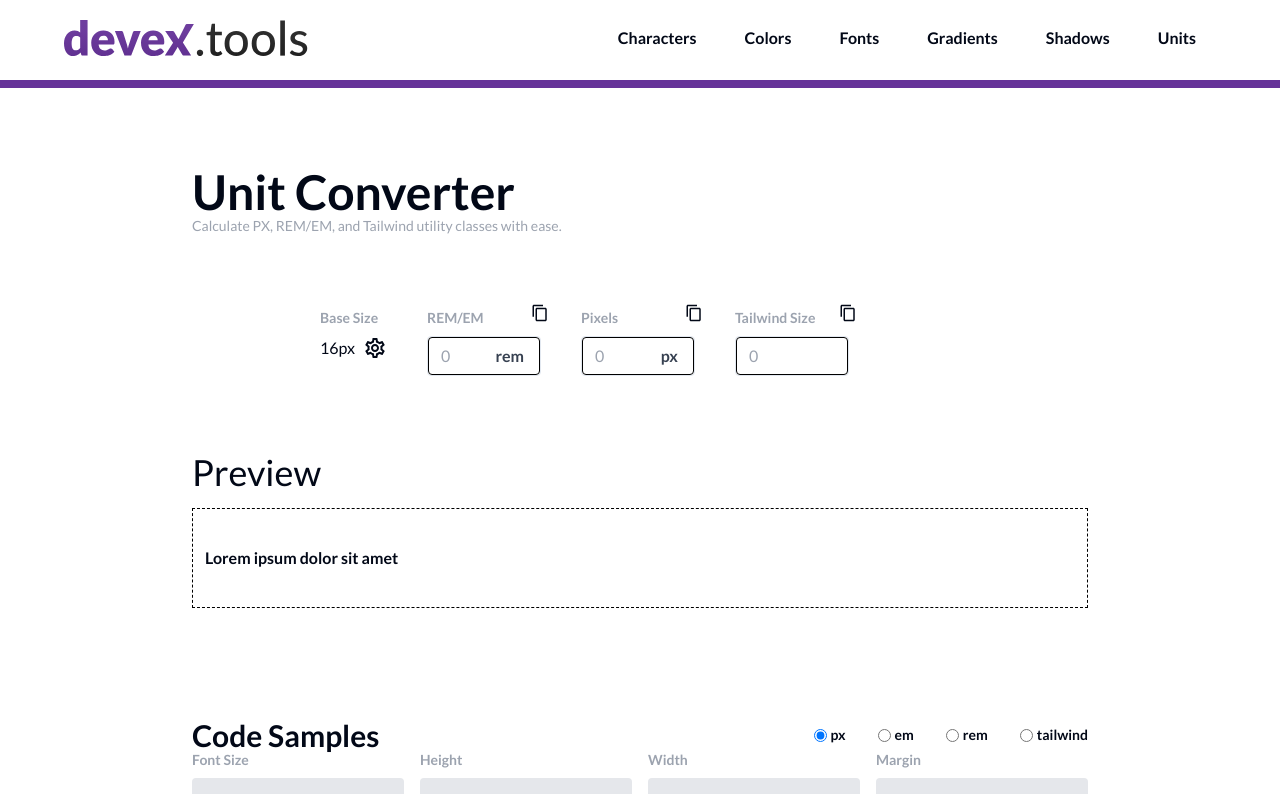
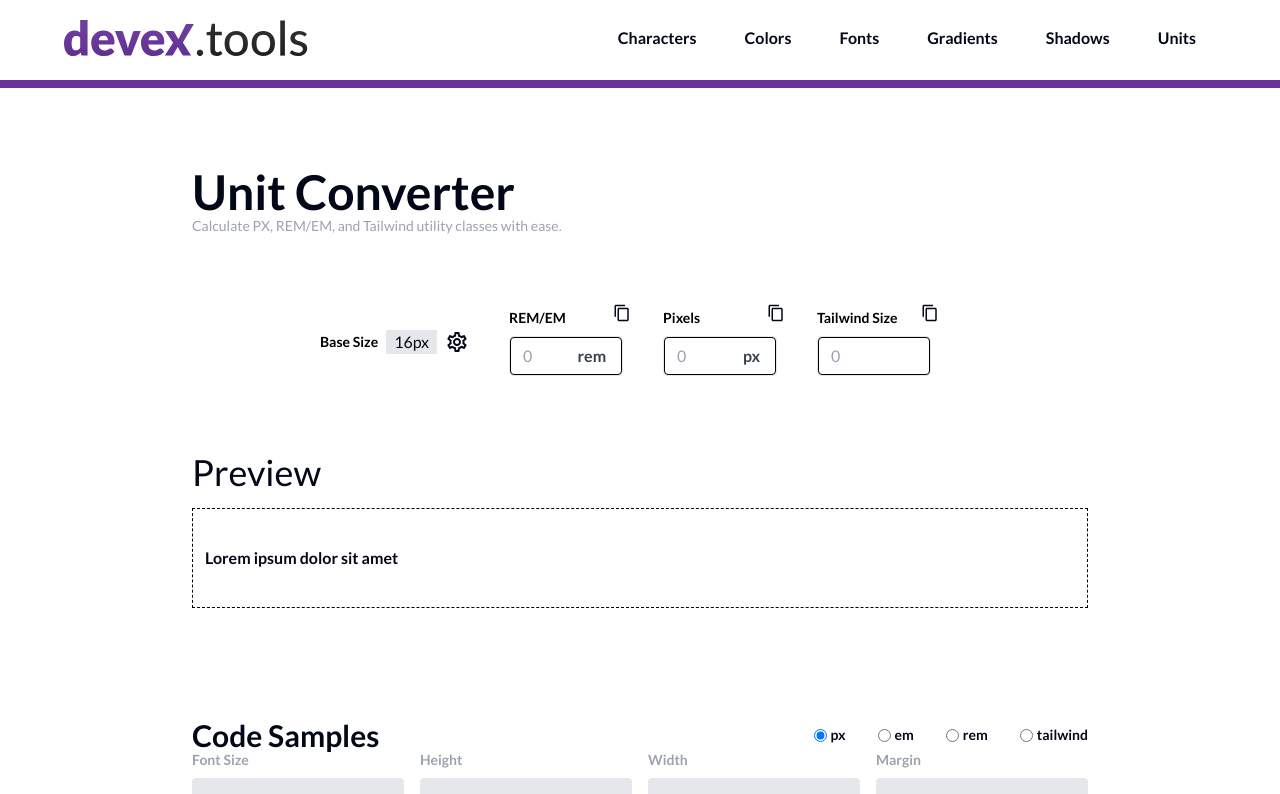
Before and after one commit to chingu-voyages/devex.tools, a React (Vite) app in the folder fetools-app/: page /units in a window 1280 px wide. Shown: the top 794 px of the page. Built offline with nearby package versions, Linux system fonts and the light colour scheme.

Commit message:
Move Base Size label to left side of value, and make all input field labels black

```diff
--- a/fetools-app/src/components/TextField.jsx
+++ b/fetools-app/src/components/TextField.jsx
@@ -39,7 +39,7 @@ function TextField({
         `}
       </style>
       <div className="mb-3 relative">
-        <label className="block mb-2 text-sm font-bold text-gray-400">
+        <label className="block mb-2 text-sm font-bold text-black">
           {title}
         </label>
         <div className="flex border rounded relative">
--- a/fetools-app/src/pages/UnitConverter.jsx
+++ b/fetools-app/src/pages/UnitConverter.jsx
@@ -5,6 +5,7 @@ import ToolHeaderSection from "../components/ToolsLayout/ToolHeaderSection";
 import TextField from "../components/TextField";
 import CodeBlock from "../components/CodeBlock";
 import TabSwitcher from "../components/TabSwitcher";
+import EditableInput from "../components/EditableInput";
 
 import React, { useState, useRef } from "react";
 import { MdOutlineSettings } from "react-icons/md";
@@ -407,8 +408,8 @@ function UnitConverter() {
         </ToolHeaderSection>
         {/* Section for Input Boxes*/}
         <div className="flex gap-10 sm:py-8 sm:px-16 lg:px-80">
-          <div className="mb-3">
-            <label className="block mb-2 text-sm font-bold text-gray-400">
+          <div className="mb-3 flex items-center">
+            <label className="text-sm font-bold text-black mr-2">
               Base Size
             </label>
             {/*Tertiary operator used to differentiate when the Base Size input element should and should not be editable*/}
@@ -430,9 +431,11 @@ function UnitConverter() {
               <div className="flex items-center">
                 {/*Tertiary operator used to differentiate when the Base Size is NaN and Not NaN*/}
                 {isNaN(basePixelSize) ? (
-                  <span className="mr-2">--</span>
+                  <span className="mr-2 bg-gray-200 px-2">--</span>
                 ) : (
-                  <span className="mr-2">{basePixelSize}px</span>
+                  <span className="mr-2 bg-gray-200 px-2">
+                    {basePixelSize}px
+                  </span>
                 )}
                 <button onClick={handleCogClick} style={{ fontSize: "24px" }}>
                   <MdOutlineSettings />
@@ -440,6 +443,15 @@ function UnitConverter() {
               </div>
             )}
           </div>
+
+          {/* <EditableInput
+            label="Base Size"
+            value={basePixelSize}
+            unit="px"
+            type="number"
+            onChange={handleBasePixelSizeChange}
+            onBlur={handleBaseSizeInputBlur}
+          /> */}
 
           <TextField
             title="REM/EM"
```
